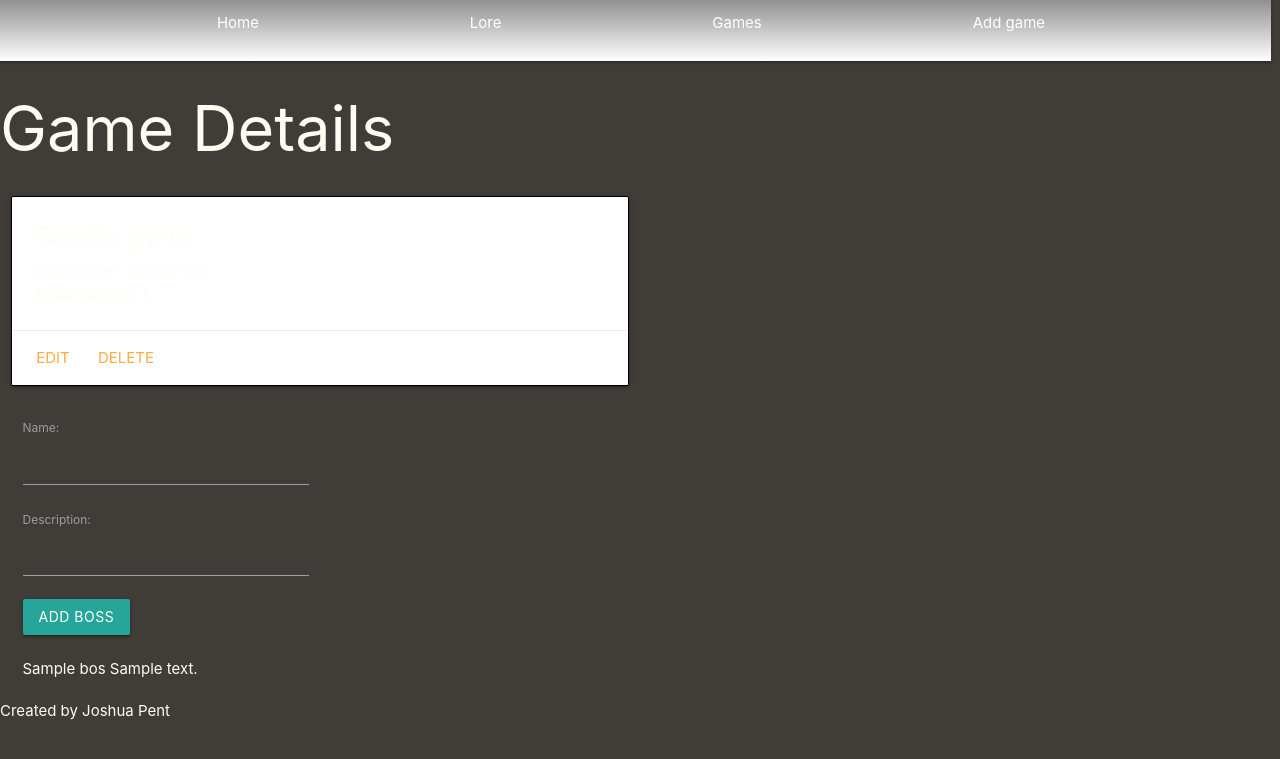
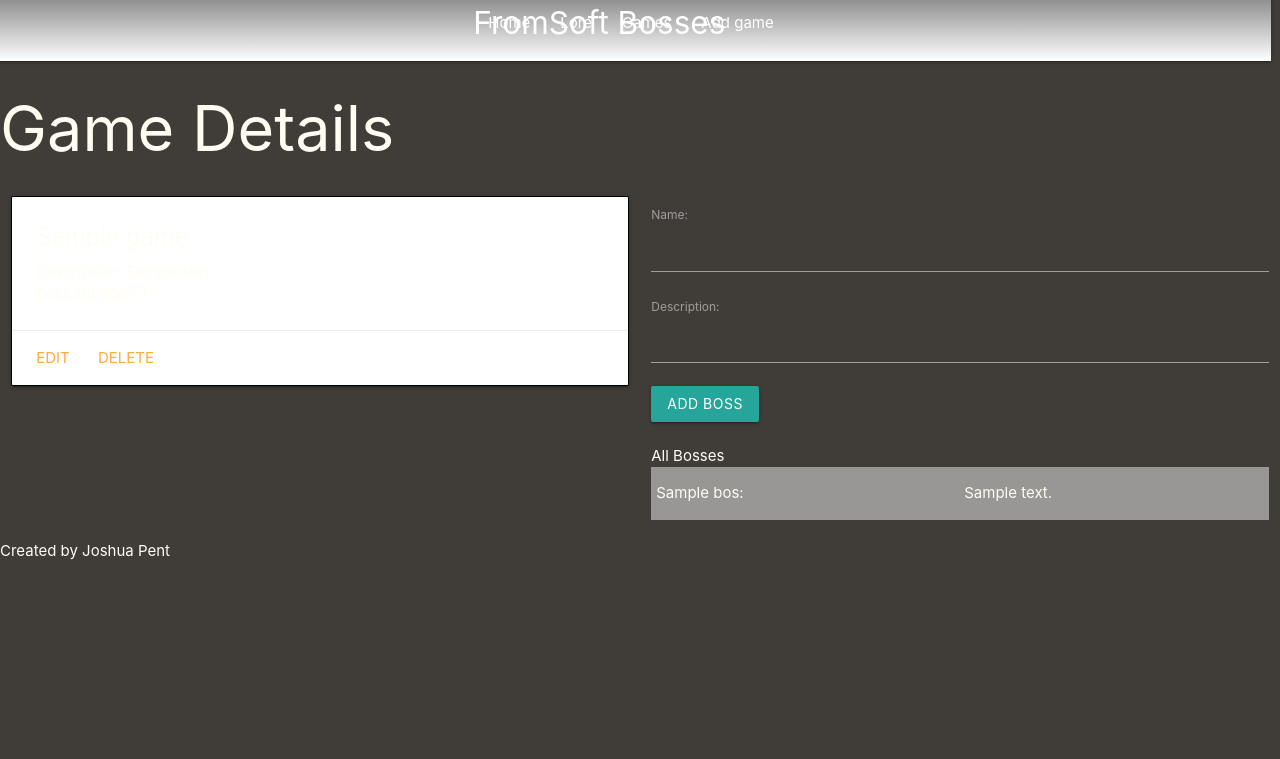
Before and after one commit to joshuapent/FromSoftBosses, a Django app: page /games/1/ in a window 1280 px wide. Shown: the top 759 px of the page. Run offline with Django 4.2, Linux system fonts and the light colour scheme; tables that the repository leaves empty hold one stand-in row (values such as "Sample post").

Commit message:
Added bosses add and view functionality

```diff
--- a/main_app/templates/base.html
+++ b/main_app/templates/base.html
@@ -12,12 +12,21 @@
     <script src="https://cdnjs.cloudflare.com/ajax/libs/materialize/1.0.0/js/materialize.min.js"></script>
 </head>
 <body>
-    <nav>
-        <a href="{% url 'home' %}">Home</a>
-        <a href="{% url 'lore' %}">Lore</a>
-        <a href="{% url 'index' %}">Games</a>
-        <a href="{% url 'create_game' %}">Add game</a>
-    </nav>
+    <header class="nav-fixed">
+        <nav>
+            <div class="nav-wrapper">
+                <ul>
+                    <li><a href="{% url 'home' %}" class="left brand-logo">FromSoft Bosses</a></li>
+                </ul>
+                <ul class="right">
+                    <li><a href="{% url 'home' %}">Home</a></li>
+                    <li><a href="{% url 'lore' %}">Lore</a></li>
+                    <li><a href="{% url 'index' %}">Games</a></li>
+                    <li><a href="{% url 'create_game' %}">Add game</a></li>
+                </ul>
+            </div>
+        </nav>
+    </header>
     <main>
         {% block content %}
         {% endblock %}
--- a/main_app/templates/games/show.html
+++ b/main_app/templates/games/show.html
@@ -16,7 +16,8 @@
         <a href="{% url 'remove_game' game.id %}">Delete</a>
       </div>
     </div>
-    <div class="col s6">
+  </div>
+  <div class="col s6">
       <form action="{% url 'add_boss' game.id %}" method="POST">
         {% csrf_token %}
         {{ boss_form.as_p }}
@@ -24,9 +25,15 @@
       </form>
       <br>
       <table class="striped">
-          {% for boss in bosses %}
-              {{boss.name}}
-              {{boss.description}}
+        <thead>
+          <tr>All Bosses</tr>
+        </thead>
+        {% for boss in bosses %}
+        <tbody>
+          <td>{{boss.name}}: </td>
+          <td>{{boss.description}}</td>
+        </tbody>
+
           {% endfor %}
       </table>
     </div>
```
